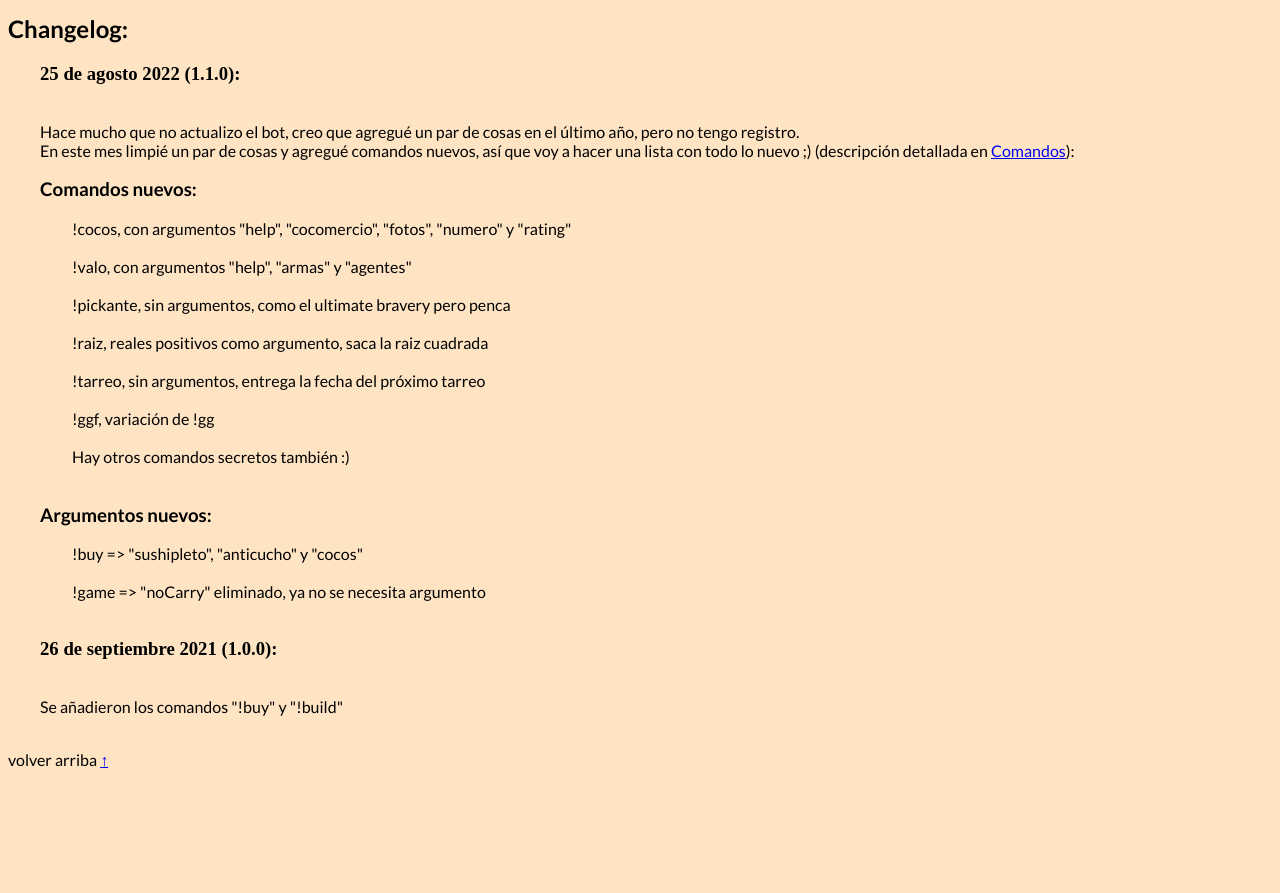
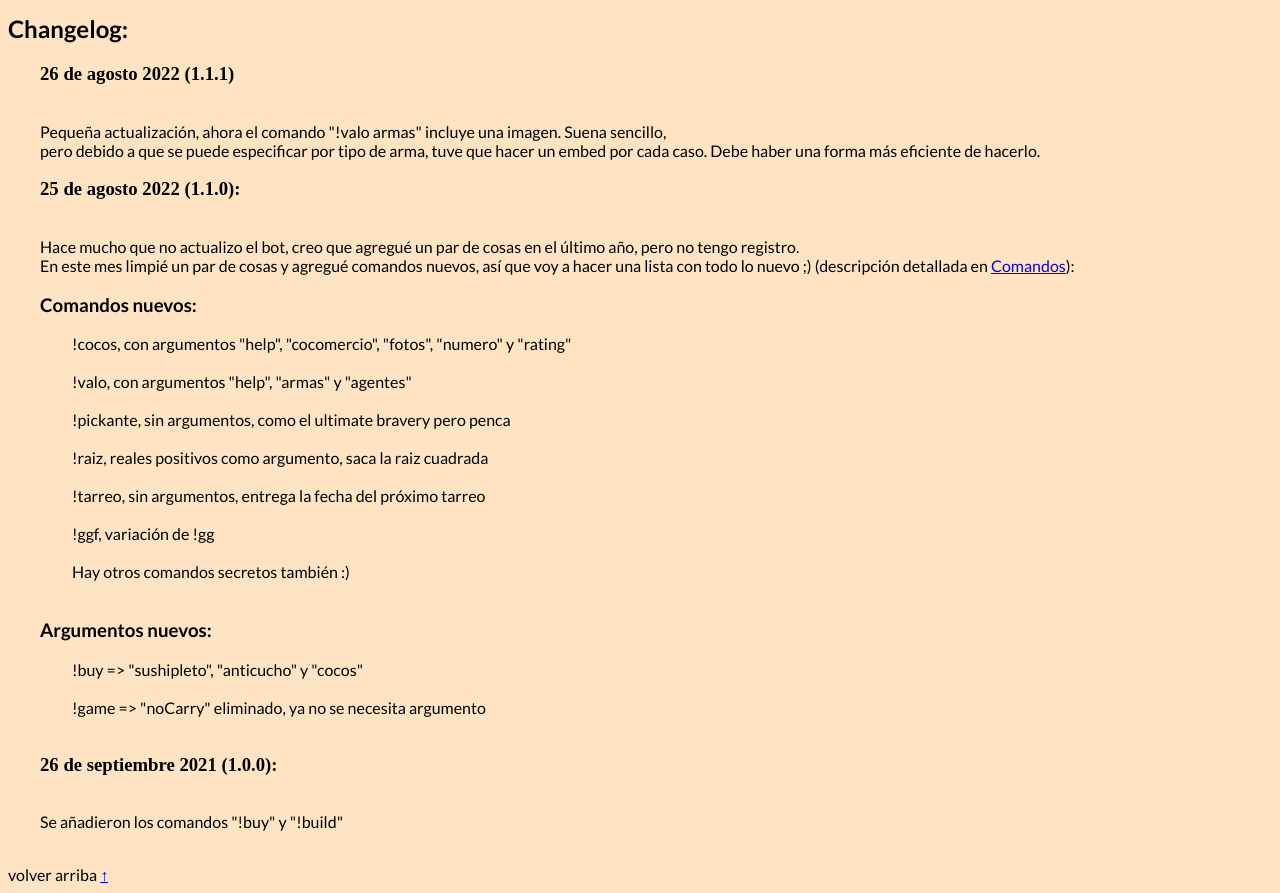
Before and after one commit to zusmoshijiku/bolche-bot, a plain HTML site: page changelog.html in a window 1280 px wide. Shown: the part 32-925 px from the top of the page. Before the commit the page ends 810 px from the top, so only its background shows below. Drawn offline with Linux system fonts and the light colour scheme.

Commit message:
Update changelog.html

```diff
--- a/changelog.html
+++ b/changelog.html
@@ -21,6 +21,12 @@
         <h2>Changelog:</h2>
 
         <ul>
+
+            <h3>26 de agosto 2022 (1.1.1)</h3></br>
+
+            <li class = "lato"> Peque&ntilde;a actualización, ahora el comando "!valo armas" incluye una imagen. Suena sencillo, </br>
+            pero debido a que se puede especificar por tipo de arma, tuve que hacer un embed por cada caso. Debe haber una forma más eficiente de hacerlo.</li>
+
             <h3>25 de agosto 2022 (1.1.0):</h3></br>
 
             <li class="lato"> Hace mucho que no actualizo el bot, creo que agregu&eacute; un par de cosas en el &uacute;ltimo a&ntilde;o, pero no tengo registro.</br>
```
